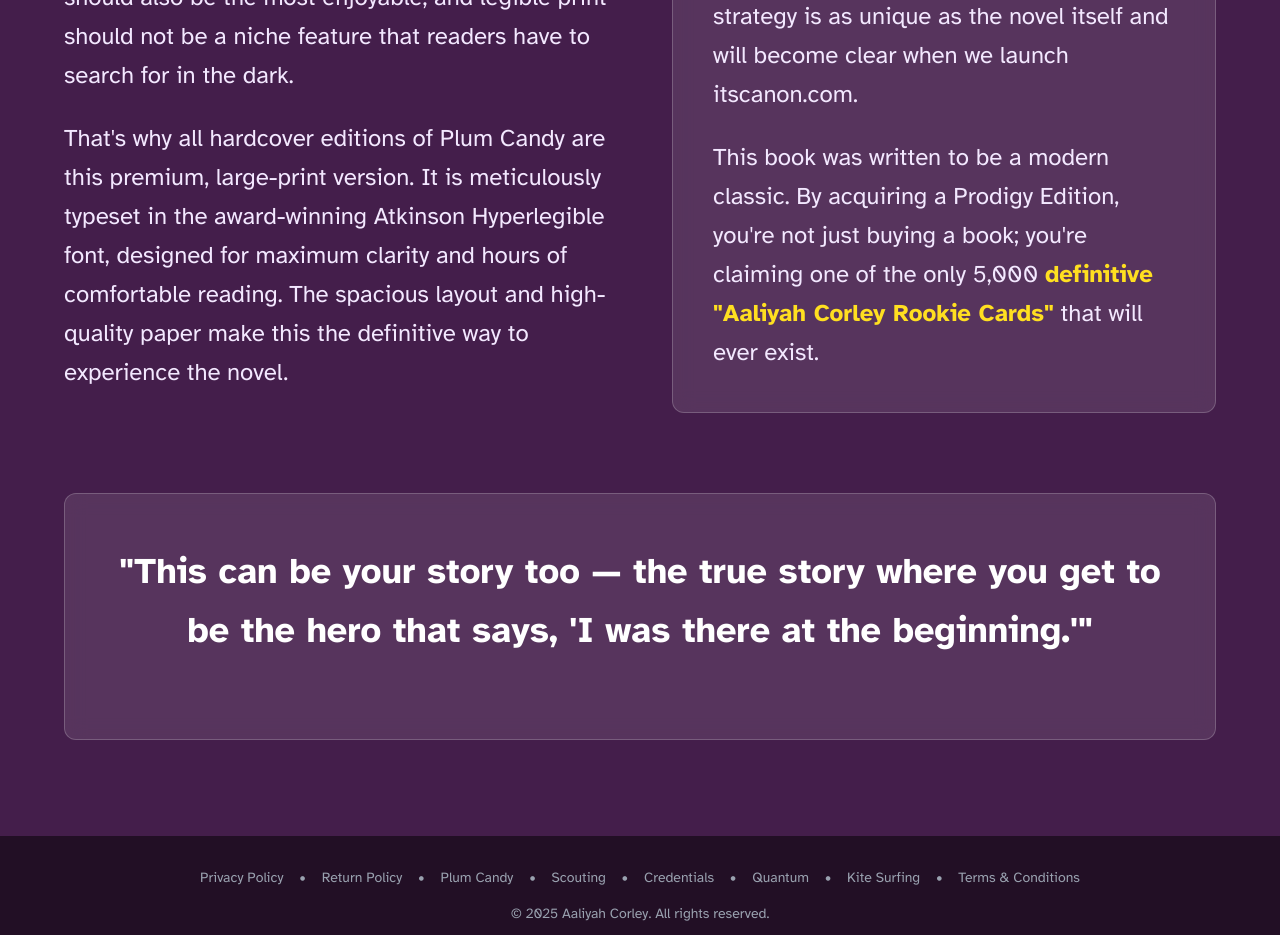
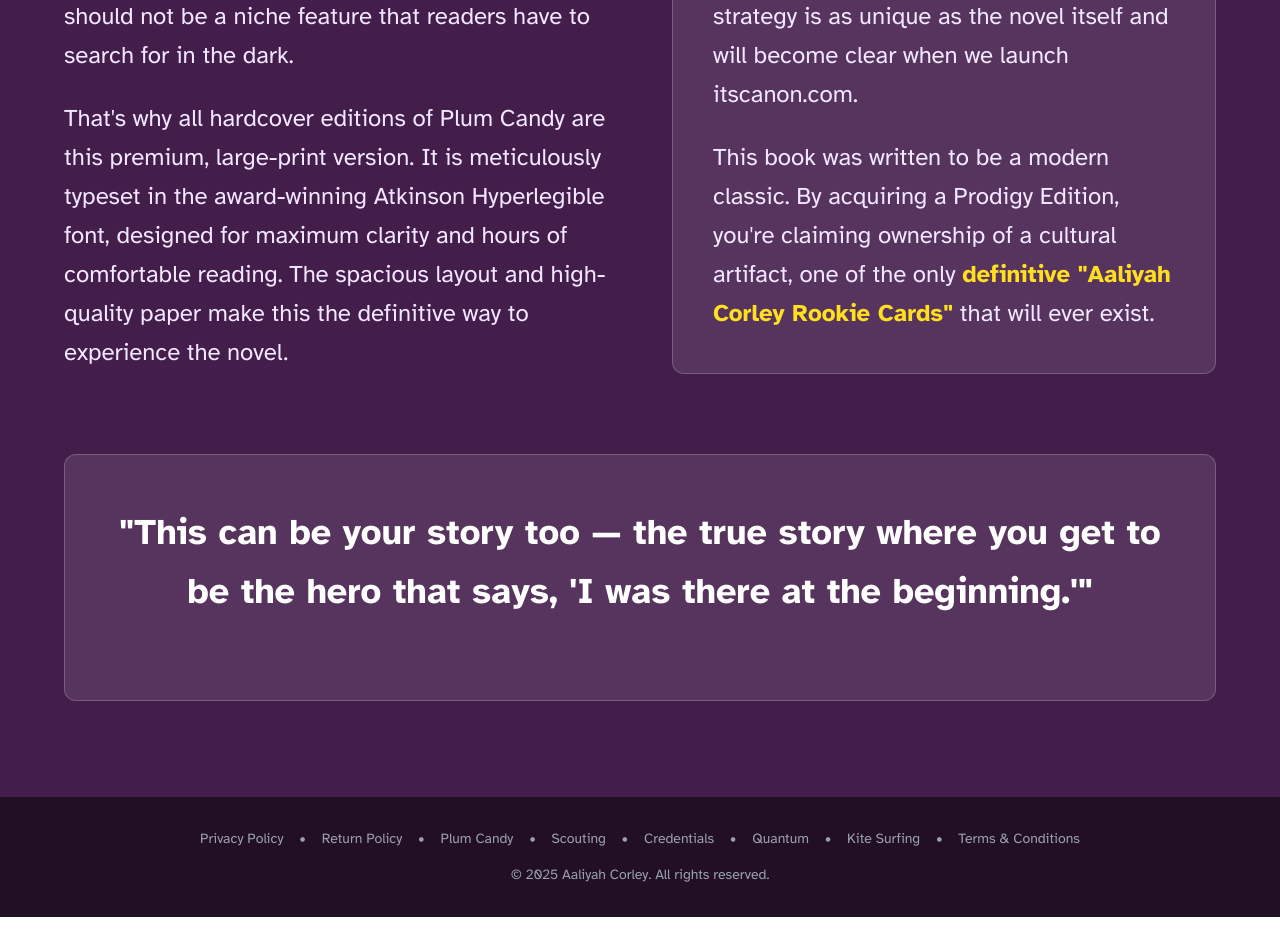
Before and after one commit to Skipity/v0-plum-candy-website, a SvelteKit app: page / in a window 1280 px wide. Shown: the part 4020-4955 px from the top of the page. Built offline with nearby package versions, Linux system fonts and the light colour scheme; no server answers.

Commit message:
Update text to clarify ownership of Prodigy Edition

```diff
--- a/src/routes/+page.svelte
+++ b/src/routes/+page.svelte
@@ -352,7 +352,7 @@
             We have a detailed roadmap to get Plum Candy into the hands of thousands of English teachers across the country. Our strategy is as unique as the novel itself and will become clear when we launch itscanon.com.
           </p>
           <p class="text-xl lg:text-2xl leading-relaxed">
-            This book was written to be a modern classic. By acquiring a Prodigy Edition, you're not just buying a book; you're claiming one of the only 5,000 <span class="text-yellow-300 font-bold">definitive "Aaliyah Corley Rookie Cards"</span> that will ever exist.
+            This book was written to be a modern classic. By acquiring a Prodigy Edition, you're claiming ownership of a cultural artifact, one of the only <span class="text-yellow-300 font-bold">definitive "Aaliyah Corley Rookie Cards"</span> that will ever exist.
           </p>
         </div>
       </div>
```
